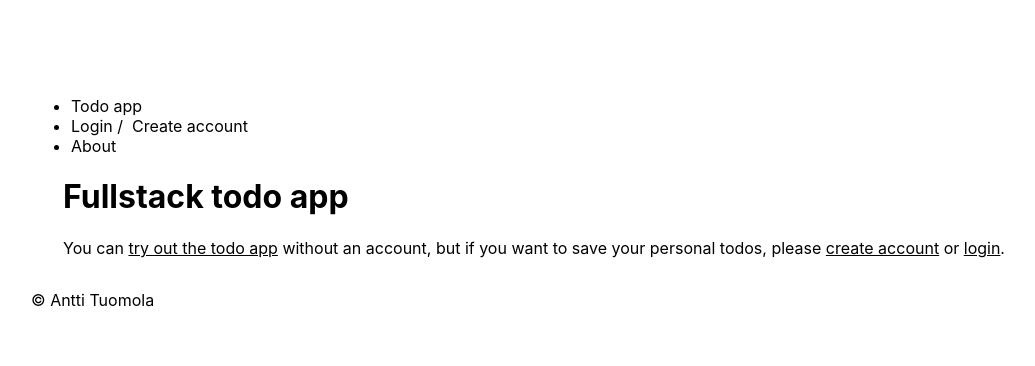
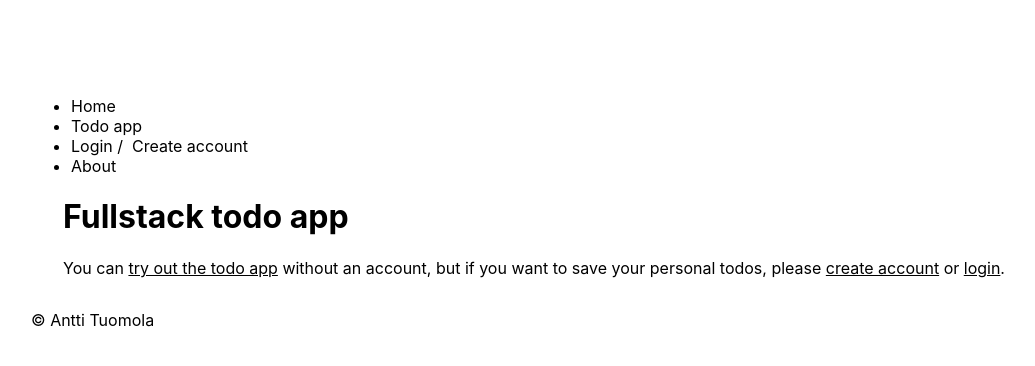
Before and after one commit to anttituomola/fullstack-todo, a Next.js app: page / in a window 1280 px wide. Shown: the top 366 px of the page, without its empty margins (65-1100 px from the left). Built offline with nearby package versions, Linux system fonts and the light colour scheme; no server answers.

Commit message:
home link to navigation

```diff
--- a/components/layout/Navbar.js
+++ b/components/layout/Navbar.js
@@ -13,12 +13,13 @@ const Navbar = () => {
         <div>
             <nav>
                 <ul>
+                    <li><Link href="/">Home</Link></li>
                     <li><Link href="/todo">Todo app</Link></li>
                     {session ?
-                    <li><span className={styles.link} onClick={() => signOut({ callbackUrl: "/" })}>Log out</span></li> :
-                    <li><Link href="/login"><span className={styles.link} onClick={() => dispatch(todoActions.isCreatingNewAccount(false))}>Login</span></Link> / &nbsp;
-                    <Link href="/login"><span className={styles.link} onClick={() => dispatch(todoActions.isCreatingNewAccount(true))}>Create account</span></Link></li>
-                }
+                        <li><span className={styles.link} onClick={() => signOut({ callbackUrl: "/" })}>Log out</span></li> :
+                        <li><Link href="/login"><span className={styles.link} onClick={() => dispatch(todoActions.isCreatingNewAccount(false))}>Login</span></Link> / &nbsp;
+                            <Link href="/login"><span className={styles.link} onClick={() => dispatch(todoActions.isCreatingNewAccount(true))}>Create account</span></Link></li>
+                    }
                     {session && <li><Link href="/profile">Profile</Link></li>}
                     <li><Link href="/about">About</Link></li>
                 </ul>
```
